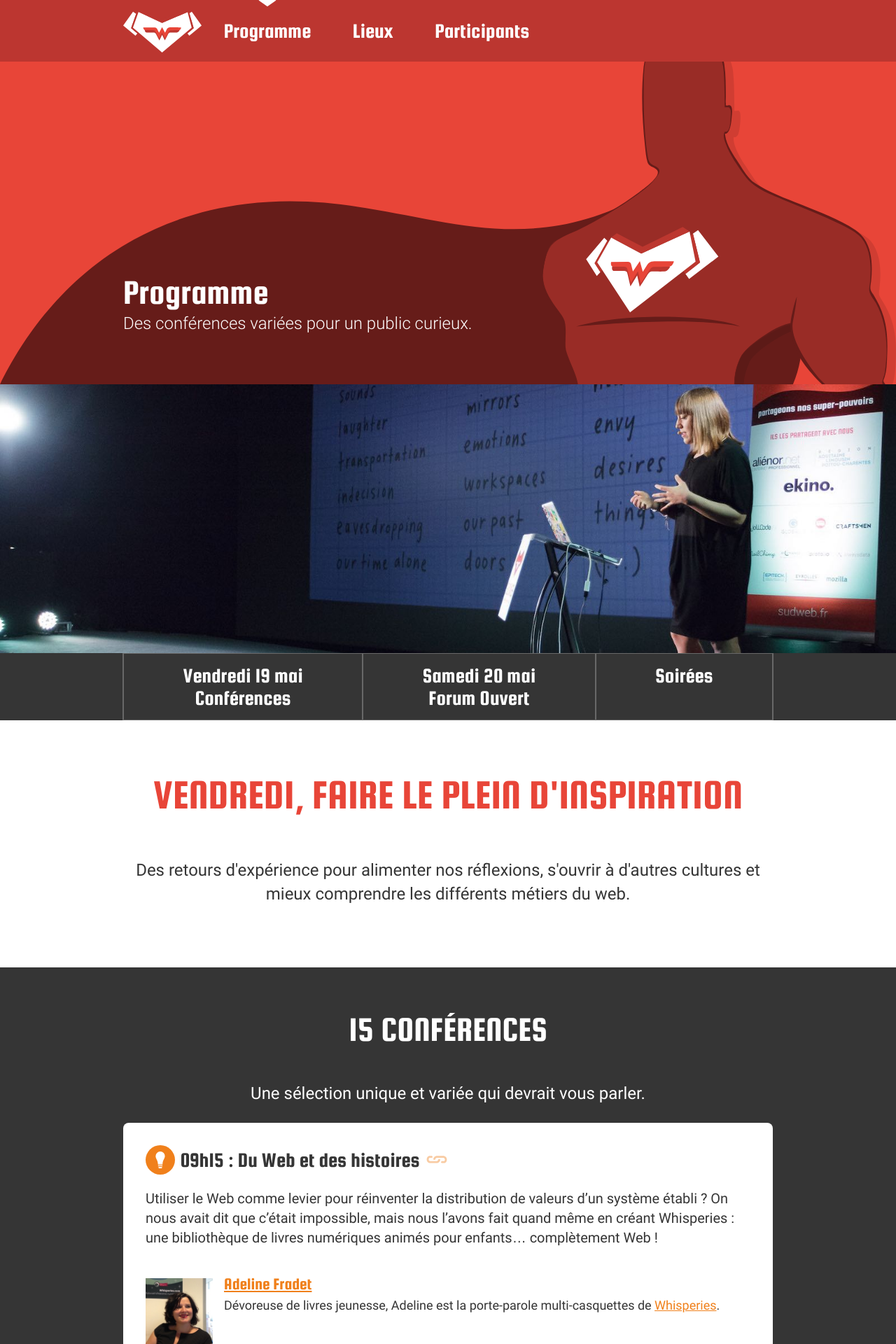
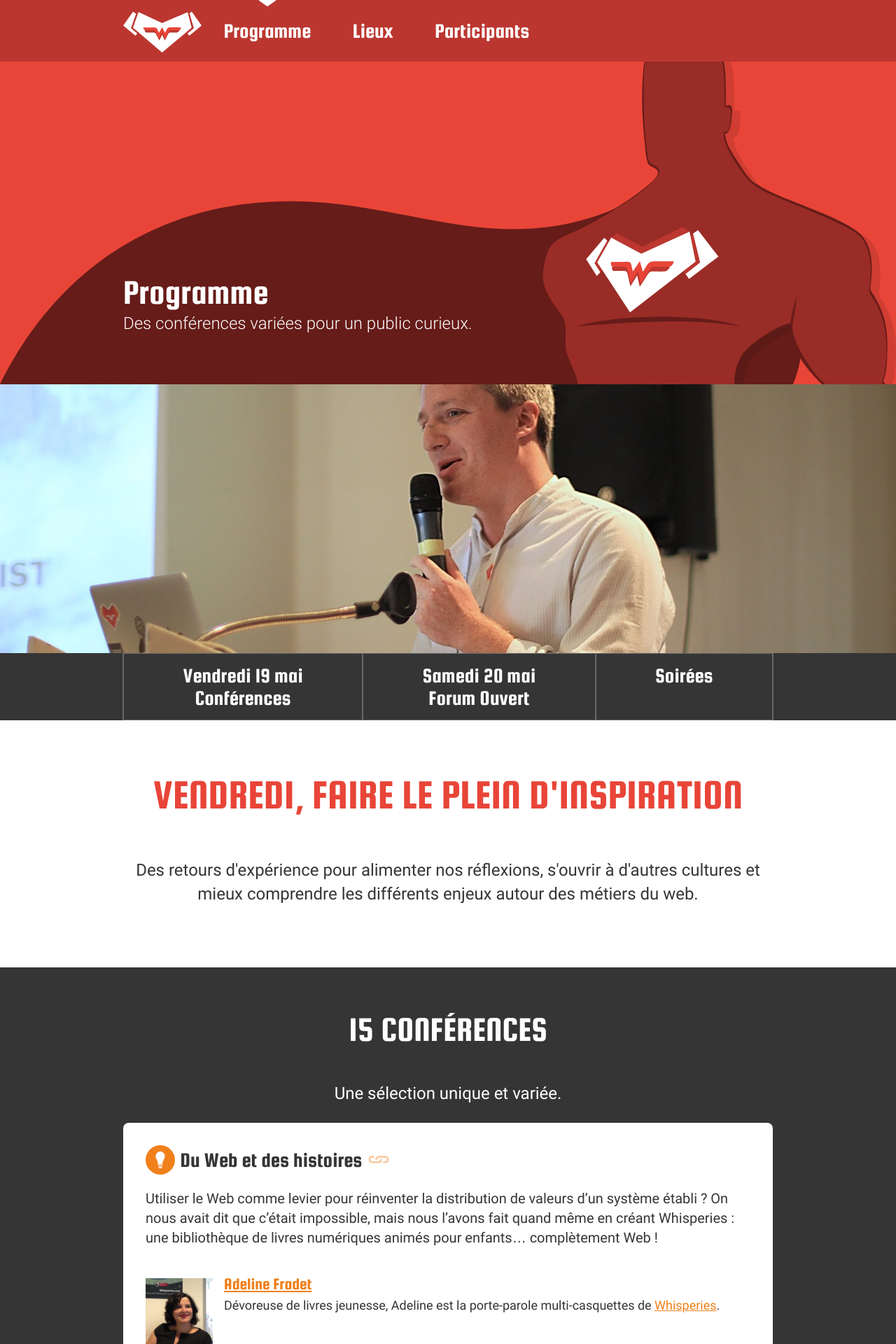
Before and after one commit to sudweb/2017, a Jekyll site: the page built from programme.html, in a window 1280 px wide. Shown: the top 1920 px of the page at 70% size. Built offline with Jekyll 4.4.1, drawn with Linux system fonts in a browser that asks for light colours; some of the changed text lies outside the part shown.

Commit message:
Inclusion de photos de cette édition

```diff
--- a/_includes/speakers.html
+++ b/_includes/speakers.html
@@ -8,7 +8,7 @@
   </figure>
   {% endif %}
 
-  <h4 class="pres-title tiny-title-size" id="{{ conference.title | slugify }}">{{ conference.date | date: "%Hh%M" }} : {{ conference.title }} <a class="orange link" href="#{{ conference.title | slugify }}"><svg class="svg-size" viewBox="0 0 400 400"><use xlink:href="{{ site.baseurl }}/assets/images/symbol-defs.svg#link" /></svg></a></h4>
+  <h4 class="pres-title tiny-title-size" id="{{ conference.title | slugify }}">{% comment %}{{ conference.date | date: "%Hh%M" }} : {% endcomment %}{{ conference.title }} <a class="orange link" href="#{{ conference.title | slugify }}"><svg class="svg-size" viewBox="0 0 400 400"><use xlink:href="{{ site.baseurl }}/assets/images/symbol-defs.svg#link" /></svg></a></h4>
 
   <div class="pres-desc">
     {{ conference.description | markdownify }}
--- a/_sass/_componants.scss
+++ b/_sass/_componants.scss
@@ -112,7 +112,10 @@
 	background-image: url(../images/miam.jpg);
 }
 .talk-banner {
-	background-image: url(../images/stefanie.jpg);
+	background-image: url(../images/joel.jpg);
+}
+.openspace-banner {
+	background-image: url(../images/openspace.jpg);
 }
 .hug-banner {
 	background-image: url(../images/hug.jpg);
--- a/programme.html
+++ b/programme.html
@@ -37,7 +37,7 @@ description: Les conférences au programme de l'édition 2017 de Sud Web.
       <div class="wrapper text-center">
         <h2 class="great-title-size red uppercase">Vendredi,&nbsp;faire le plein d'inspiration</h2>
         <p>
-          Des retours d'expérience pour alimenter nos réflexions, s'ouvrir à d'autres cultures et mieux comprendre les différents métiers du web.
+          Des retours d'expérience pour alimenter nos réflexions, s'ouvrir à d'autres cultures et mieux comprendre les différents enjeux autour des métiers du web.
         </p>
       </div>
     </header>
@@ -47,14 +47,12 @@ description: Les conférences au programme de l'édition 2017 de Sud Web.
       <div class="wrapper text-center">
         {% assign conferences = site.talks | sort: "display-order" %} {% assign number_of_conferences = conferences | where_exp:"item","item.type != 'pause'"| size %}
         <h3 class="conf-title regular-title-size uppercase">{{ number_of_conferences }} conférences</h3>
-        <p>Une sélection unique et variée qui devrait vous parler.</p>
+        <p>Une sélection unique et variée.</p>
 
         <div class="grid-1">
           {% include speakers.html %}
         </div>
-        <div class="text-center">
-          <a class="cta button-type1" href="{{ site.baseurl }}/inscription/#billetterie" data-event-category="cta" data-event-action="click" data-event-label="programme-inscription-vendredi">J'y vais !</a>
-        </div>
+
       </div>
     </section>
 
@@ -71,6 +69,11 @@ description: Les conférences au programme de l'édition 2017 de Sud Web.
       </div>
     </section>
   </article>
+
+
+  <div class="openspace-banner">
+    <!-- nothing here! -->
+  </div>
 
   <!-- SAMEDI -->
   <article id="openspace">
@@ -125,9 +128,6 @@ description: Les conférences au programme de l'édition 2017 de Sud Web.
         <svg xmlns="http://www.w3.org/2000/svg" version="1.1" class="orange svg-size" viewBox="0 0 400 400"><use xlink:href="{{ site.baseurl }}/assets/images/symbol-defs.svg#rocket" /></svg>
         <p class="h-like tiny-title-size">La loi des deux pieds</p>
         <p>&Agrave; partir du moment où vous n’êtes plus en train d’apprendre ni de contribuer, vous êtes libres à tout moment de changer de session. Allez et venez autant que vous le voulez.</p>
-        <div class="text-center">
-          <a class="cta button-type1" href="{{ site.baseurl }}/inscription/#billetterie" data-event-category="cta" data-event-action="click" data-event-label="programme-inscription-samedi">J'y vais !</a>
-        </div>
       </div>
     </section>
   </article>
```
Also changed, not shown: assets/images/joel.jpg (added), assets/images/openspace.jpg (added), assets/images/public.jpg.
